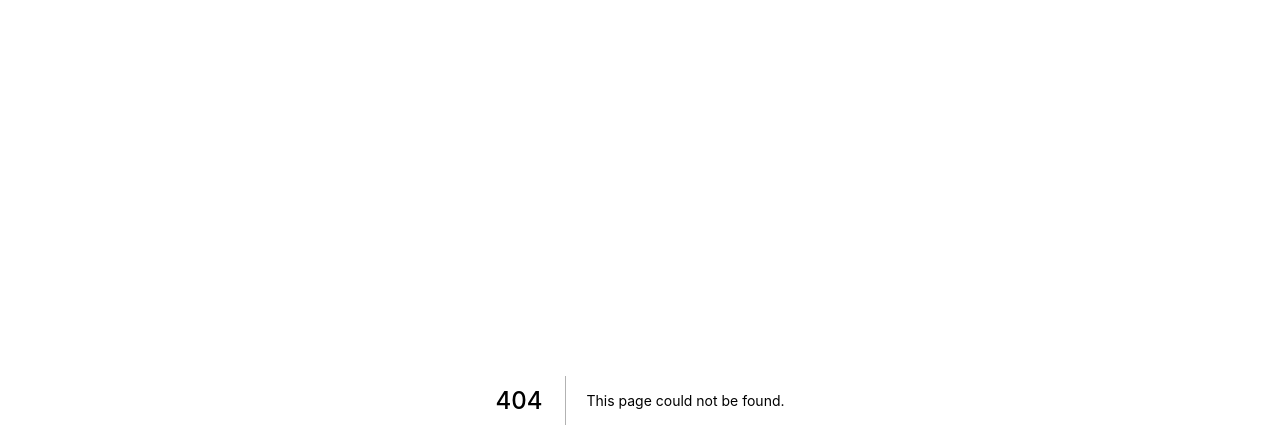
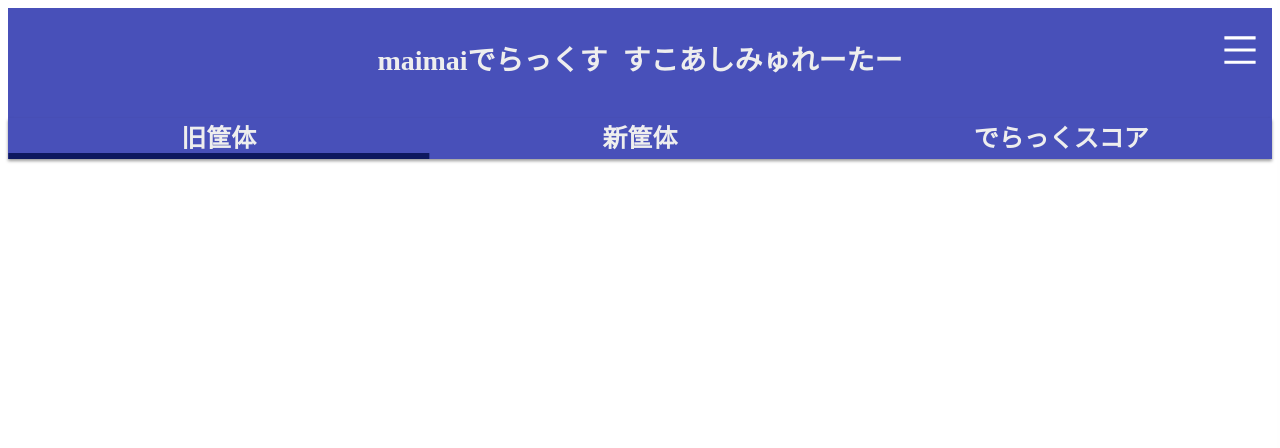
Before and after one commit to marucircle/maimai-DX-Score-Simulation, a Next.js app: page /tutorial in a window 1280 px wide. Before the commit this address had no page. Shown: the top 448 px of the page. Built offline with nearby package versions, Linux system fonts and the light colour scheme.

Commit message:
feat: tutorialページ仮作成

```diff
--- /dev/null
+++ b/pages/tutorial.tsx
@@ -0,0 +1,69 @@
+import React, { useState } from 'react';
+import styled from 'styled-components';
+import { AiOutlineMenu } from 'react-icons/ai';
+import { Header } from '../components/Header';
+import { TabNavigation } from '../components/TabNavigation';
+import { useRouter } from 'next/router';
+import { MenuBar } from '../components/MenuBar';
+import { useModal } from '../hooks/useModal';
+
+const MainView = styled.div`
+  padding-top: 10px;
+  padding-bottom: 20px;
+`;
+
+const MenuBarWrapper = styled.div<{ isOpen: boolean }>`
+  position: fixed;
+  width: 100vw;
+  max-width: 300px;
+  right: ${({ isOpen }) => (isOpen ? '0' : '-310px')};
+  top: 0;
+  z-index: 10;
+  transition: right 0.3s;
+`;
+
+const Overlay = styled.div<{ isOpen: boolean }>`
+  z-index: 5;
+  display: ${({ isOpen }) => (isOpen ? 'block' : 'none')};
+  position: fixed;
+  top: 0;
+  left: 0;
+  width: 100vw;
+  height: 100vh;
+  background-color: #00000030;
+`;
+
+const MenuButton = styled.div`
+  cursor: pointer;
+  position: absolute;
+  top: 30px;
+  right: 20px;
+`;
+
+const Tutorial = () => {
+  const router = useRouter();
+  const [mode, setMode] = useState('Classic');
+  const { isOpen, setIsOpen } = useModal();
+  const MenuLinks = [{ path: '/', text: 'メインページ' }];
+
+  return (
+    <div>
+      <Header>
+        <span>maimaiでらっくす</span>
+        <span>すこあしみゅれーたー</span>
+      </Header>
+      <TabNavigation onChange={setMode} mode={mode} />
+      <MainView>
+        <MenuBarWrapper isOpen={isOpen}>
+          <MenuBar links={MenuLinks} onClose={() => setIsOpen(false)} />
+        </MenuBarWrapper>
+        <Overlay onClick={() => setIsOpen(false)} isOpen={isOpen} />
+      </MainView>
+      <MenuButton onClick={() => setIsOpen(true)}>
+        <AiOutlineMenu size="40" color="white" />
+      </MenuButton>
+    </div>
+  );
+};
+
+export default Tutorial;
```
